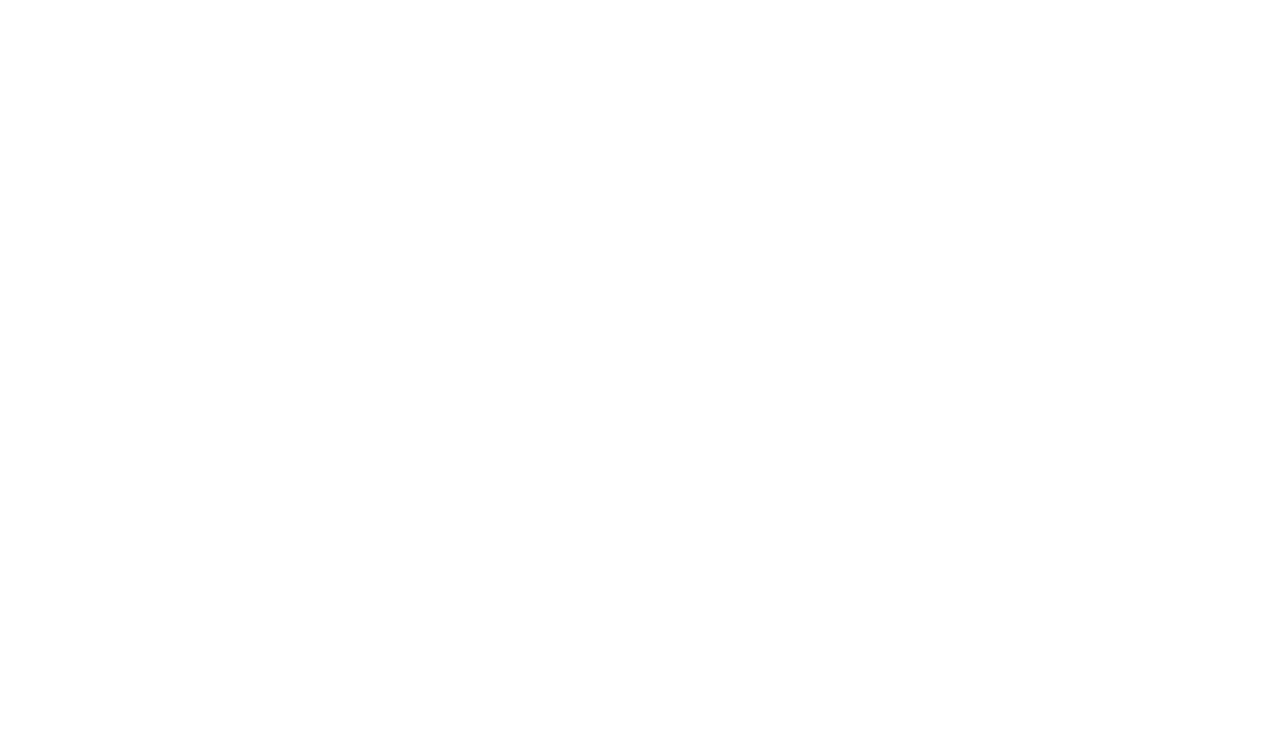
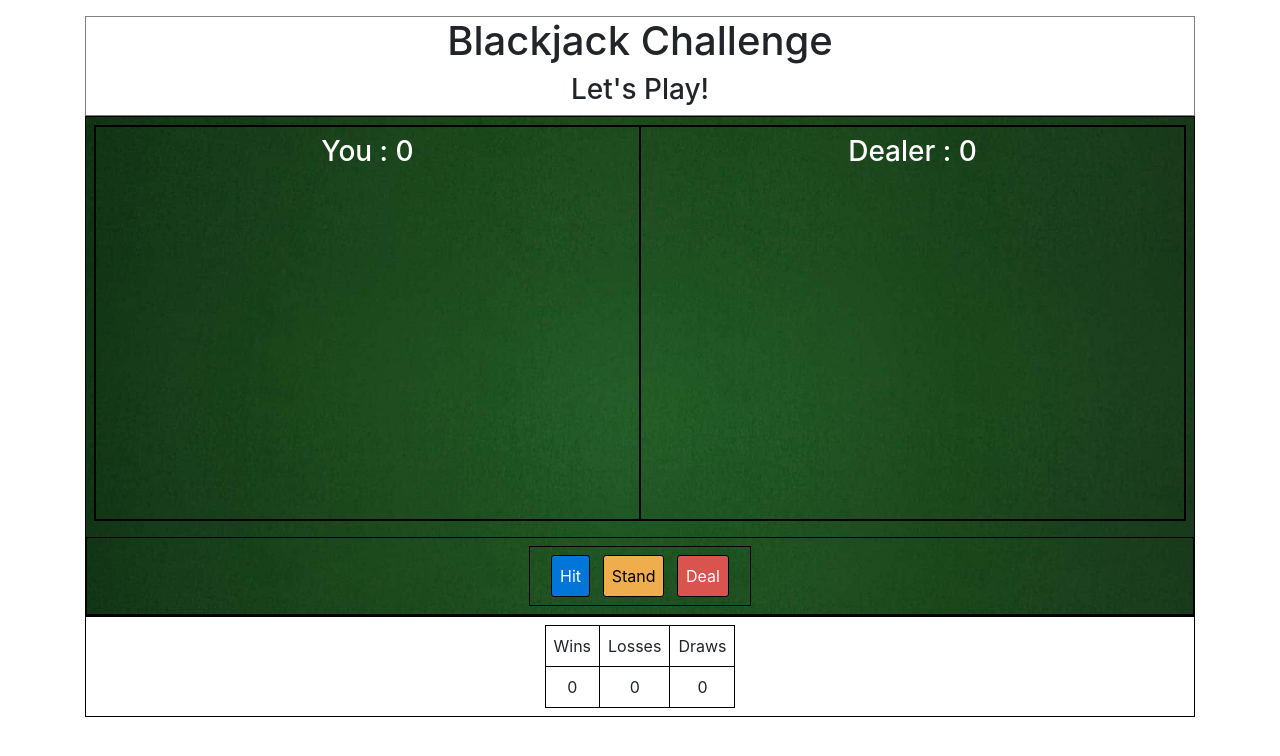
Before and after one commit to atulr5124/blackjack-js, a plain HTML site: page index.html in a window 1280 px wide. Drawn offline with nearby package versions, Linux system fonts and the light colour scheme.

Commit message:
HTML and CSS setup

```diff
--- a/index.html
+++ b/index.html
@@ -4,9 +4,50 @@
     <meta charset="UTF-8">
     <meta http-equiv="X-UA-Compatible" content="IE=edge">
     <meta name="viewport" content="width=device-width, initial-scale=1.0">
+    <link rel="stylesheet" href="style.css">
+    <link rel="stylesheet" href="https://stackpath.bootstrapcdn.com/bootstrap/4.5.2/css/bootstrap.min.css">
     <title>Blackjack JS</title>
 </head>
 <body>
-
+    <div class="container">
+        <div class="header">
+            <h1>Blackjack Challenge</h1>
+            <h3 id="game-status">Let's Play!</h3>
+        </div>
+        <div class="game-board">
+            <div class="game-area">
+                <div class="player-area">
+                    <h3>You : <span id="player-score">0</span></h3>
+                </div>
+                <div class="dealer-area">
+                    <h3>Dealer : <span id="dealer-score">0</span></h3>
+                </div>
+            </div>
+            <div class="game-controls">
+                <div class="buttons-group">
+                    <button class="primary">Hit</button>
+                    <button class="warning">Stand</button>
+                    <button class="danger">Deal</button>
+                </div>
+            </div>
+        </div>
+        <div class="game-score">
+            <table class="score-history">
+                <thead>
+                    <td>Wins</td>
+                    <td>Losses</td>
+                    <td>Draws</td>
+                </thead>
+                <tbody>
+                    <tr>
+                        <td><span id="score-wins">0</span></td>
+                        <td><span id="score-losses">0</span></td>
+                        <td><span id="score-draws">0</span></td>
+                    </tr>
+                </tbody>
+            </table>
+        </div>
+    </div>
+    <script src="./script.js"></script>
 </body>
 </html>
--- a/style.css
+++ b/style.css
@@ -0,0 +1,88 @@
+.container {
+    margin-top: 16px;
+}
+
+.header {
+    text-align: center;
+    border: 1px solid gray;
+}
+
+.game-board {
+    background-image: url('./images/blackjack_background.jpg');
+    background-size: cover;
+    height: 500px;
+    width: 100%;
+    border: 1px solid black;
+    display: flex;
+    flex-direction: column;
+}
+
+.game-area {
+    display: flex;
+    margin: 8px;
+    border: 1px solid black;
+    height: 80%;
+}
+
+.player-area, .dealer-area {
+    color: white;
+    width: 50%;
+    text-align: center;
+    padding: 8px;
+    border: 1px solid black;
+}
+
+.game-controls {
+    border: 1px solid black;
+    margin-top: 8px;
+    padding: 8px 0 8px 0;
+}
+
+.buttons-group {
+    border: 1px solid black;
+    padding: 8px;
+    width: 20%;
+    margin: 0 auto;
+    display: flex;
+    justify-content: space-evenly;
+}
+
+.buttons-group button {
+    border-radius: 3px;
+    border: 1px solid black;
+    padding: 8px;
+}
+
+.game-score {
+    border: 1px solid black;
+    padding: 8px;
+    margin: 0 auto;
+    display: flex;
+    justify-content: center;
+}
+
+table, th, td {
+    border: 1px solid black;
+}
+
+td {
+    padding: 8px;
+}
+
+tr > td {
+    text-align: center;
+}
+
+.buttons-group .primary {
+    background-color: #0275d8 ;
+    color: white;
+}
+
+.buttons-group .warning {
+    background-color: #f0ad4e;
+}
+
+.buttons-group .danger {
+    background-color: #d9534f;
+    color: white;
+}
```
Also changed, not shown: images/blackjack_background.jpg (added).
